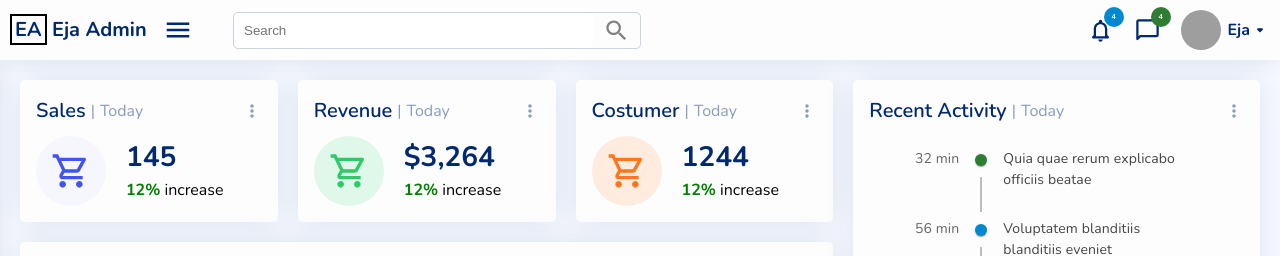
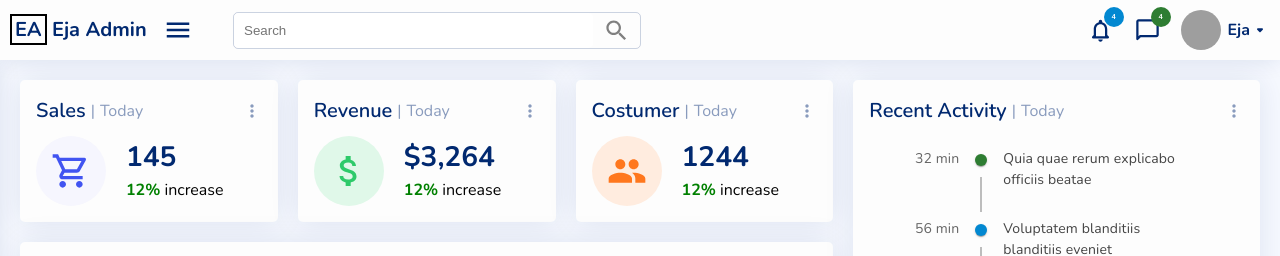
Before and after one commit to pom-pom27/eja-admin, a React (Create React App) app: page / in a window 1280 px wide. Shown: the top 256 px of the page. Built offline with nearby package versions, Linux system fonts and the light colour scheme; grey boxes are pictures that could not be loaded.

Commit message:
add icons to card widget

```diff
--- a/src/components/card/Card.tsx
+++ b/src/components/card/Card.tsx
@@ -1,4 +1,9 @@
-import { MoreVertRounded, ShoppingCartOutlined } from "@mui/icons-material";
+import {
+  AttachMoney,
+  MoreVertRounded,
+  People,
+  ShoppingCartOutlined,
+} from "@mui/icons-material";
 import clsx from "clsx";
 import { ReactNode } from "react";
 import styles from "./card.module.scss";
@@ -11,6 +16,12 @@ export const blueIcon: IconColor = { bg: "#f6f6fe", icon: "#4154f1" };
 export const greenIcon: IconColor = { bg: "#e0f8e9", icon: "#2eca6a" };
 export const orangeIcon: IconColor = { bg: "#ffecdf", icon: "#ff771d" };
 
+export const salesIcon = (
+  <ShoppingCartOutlined fontSize="inherit" color="inherit" />
+);
+export const revenueIcon = <AttachMoney fontSize="inherit" color="inherit" />;
+export const costumerIcon = <People fontSize="inherit" color="inherit" />;
+
 interface ICard {
   title: string;
   time?: TTime;
@@ -18,6 +29,7 @@ interface ICard {
   children?: ReactNode;
   iconColor?: IconColor;
   isStretch?: boolean;
+  svgIcon?: ReactNode;
 }
 
 const Card = ({
@@ -27,6 +39,7 @@ const Card = ({
   iconColor = blueIcon,
   children,
   isStretch = true,
+  svgIcon,
 }: ICard) => {
   return (
     <div className={clsx(styles.card, isStretch && styles.stretch)}>
@@ -49,7 +62,7 @@ const Card = ({
               style={{ backgroundColor: iconColor.bg, color: iconColor.icon }}
               className={styles.icon}
             >
-              <ShoppingCartOutlined fontSize="inherit" color="inherit" />
+              {svgIcon}
             </div>
             <div className={styles.content}>
               <div className={styles.title}>{value}</div>
--- a/src/pages/dashboard/Dashboard.tsx
+++ b/src/pages/dashboard/Dashboard.tsx
@@ -3,8 +3,11 @@ import MyAreaChart from "../../components/area-chart/MyAreaChart";
 import BasicTable from "../../components/basic-table/BasicTable";
 import Card, {
   blueIcon,
+  costumerIcon,
   greenIcon,
   orangeIcon,
+  revenueIcon,
+  salesIcon,
 } from "../../components/card/Card";
 import MyPieChart from "../../components/my-pie-chart/MyPieChart";
 import MyRadarChart from "../../components/my-radar-chart/MyRadarChart";
@@ -20,9 +23,24 @@ const Dashboard = ({}: IDashboard) => {
     <main className={styles.dashboard}>
       <div className={styles.left}>
         <div className={styles.widgets}>
-          <Card value="145" title="Sales" iconColor={blueIcon} />
-          <Card value="$3,264" title="Revenue" iconColor={greenIcon} />
-          <Card value="1244" title="Costumer" iconColor={orangeIcon} />
+          <Card
+            svgIcon={salesIcon}
+            value="145"
+            title="Sales"
+            iconColor={blueIcon}
+          />
+          <Card
+            svgIcon={revenueIcon}
+            value="$3,264"
+            title="Revenue"
+            iconColor={greenIcon}
+          />
+          <Card
+            svgIcon={costumerIcon}
+            value="1244"
+            title="Costumer"
+            iconColor={orangeIcon}
+          />
         </div>
         <Card isStretch={false} title="Reports">
           <MyAreaChart />
```
